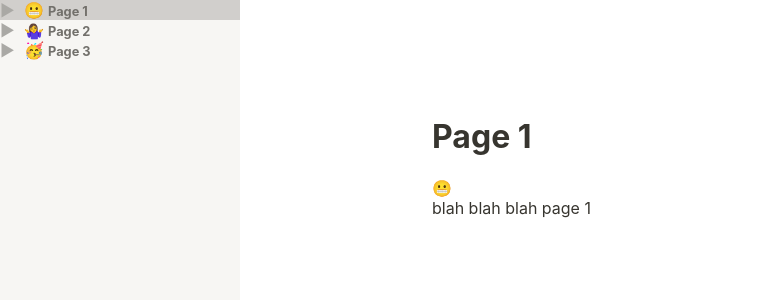
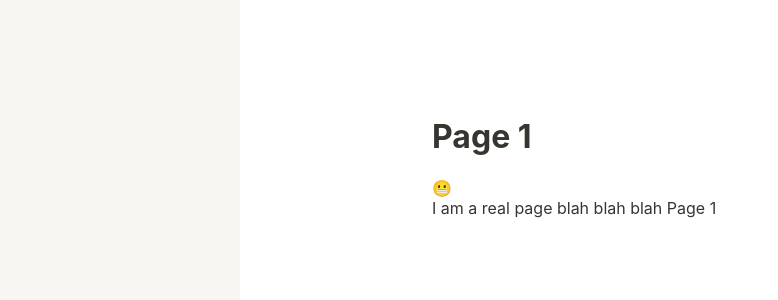
Before and after one commit to jennycade/clotion, a React (Create React App) app: page /0 in a window 1280 px wide. Shown: the top 300 px of the page, without its empty margins (0-778 px from the left). Built offline with nearby package versions, Linux system fonts and the light colour scheme.

Commit message:
Rewrote Page to read the fake db

```diff
--- a/src/App.js
+++ b/src/App.js
@@ -6,14 +6,8 @@ import Page from './Page';
 
 import './App.css';
 
-const DUMMY_PAGES = [
-  {title: 'Page 1', icon: '😬', content: 'blah blah blah', id: 0},
-  {title: 'Page 2', icon: '🤷‍♀️', content: 'blah blah blah', id: 1},
-  {title: 'Page 3', icon: '🥳', content: 'blah blah blah', id: 2},
-];
-
 function App() {
-  const [pages, setPages] = useState(DUMMY_PAGES);
+  const [pages, setPages] = useState([]);
 
   return (
     <Router>
--- a/src/Page.js
+++ b/src/Page.js
@@ -1,28 +1,33 @@
-import { useState, useEffect } from 'react';
+import { useState, useEffect, useContext } from 'react';
 
 import './Page.css';
 
 import Content from './Content';
-
-const DUMMY_PAGES = [
-  {title: 'Page 1', icon: '😬', content: 'blah blah blah page 1', id: 0},
-  {title: 'Page 2', icon: '🤷‍♀️', content: 'blah blah blah page 2', id: 1},
-  {title: 'Page 3', icon: '🥳', content: 'blah blah blah page 3', id: 2},
-]
+import { DbContext } from './fakedb';
 
 const Page = ( props ) => {
+  // props
   const { id } = props;
 
   // state
   const [page, setPage] = useState({});
   const [content, setContent] = useState('');
 
+  // db
+  const db = useContext(DbContext);
+
   // get page info/content
   useEffect( () => {
-    const newPage = DUMMY_PAGES.filter( (page) => page.id === id)[0];
-    setPage(newPage);
-    setContent(newPage.content);
-  }, [id]);
+    db.getPage(id)
+      .then((page) => {
+        setPage(page);
+        setContent(page.content);
+      })
+      .catch((error) => {
+        console.error(`Error retreiving page: ${error}`);
+      });
+
+  }, [id, db]);
 
   // input
   const handleContentChange = ( event ) => {
--- /dev/null
+++ b/src/fakedb/context.js
@@ -0,0 +1,5 @@
+import React from 'react';
+
+const DbContext = React.createContext(null);
+
+export default DbContext;
--- a/src/db.js
+++ b/src/fakedb/db.js
@@ -1,6 +1,6 @@
 const dataHandler = () => {
   const DUMMY_PAGES = [
-    {title: 'Page 1', icon: '😬', content: 'blah blah blah Page 1', id: 0},
+    {title: 'Page 1', icon: '😬', content: 'I am a real page blah blah blah Page 1', id: 0},
     {title: 'Page 2', icon: '🤷‍♀️', content: 'blah blah blah Page 2', id: 1},
     {title: 'Page 3', icon: '🥳', content: 'blah blah blah Page 3', id: 2},
   ];
--- /dev/null
+++ b/src/fakedb/index.js
@@ -0,0 +1,6 @@
+import DbContext from "./context";
+import dataHandler from "./db";
+
+export default dataHandler;
+
+export { DbContext };
--- a/src/index.js
+++ b/src/index.js
@@ -3,9 +3,11 @@ import ReactDOM from 'react-dom';
 import './index.css';
 import App from './App';
 
+import dataHandler, { DbContext } from './fakedb';
+
 ReactDOM.render(
-  <React.StrictMode>
+  <DbContext.Provider value={ dataHandler() }>
     <App />
-  </React.StrictMode>,
+  </DbContext.Provider>,
   document.getElementById('root')
 );
```
Also changed, not shown: 1 other file (tests, documents, lock files or other folders).
